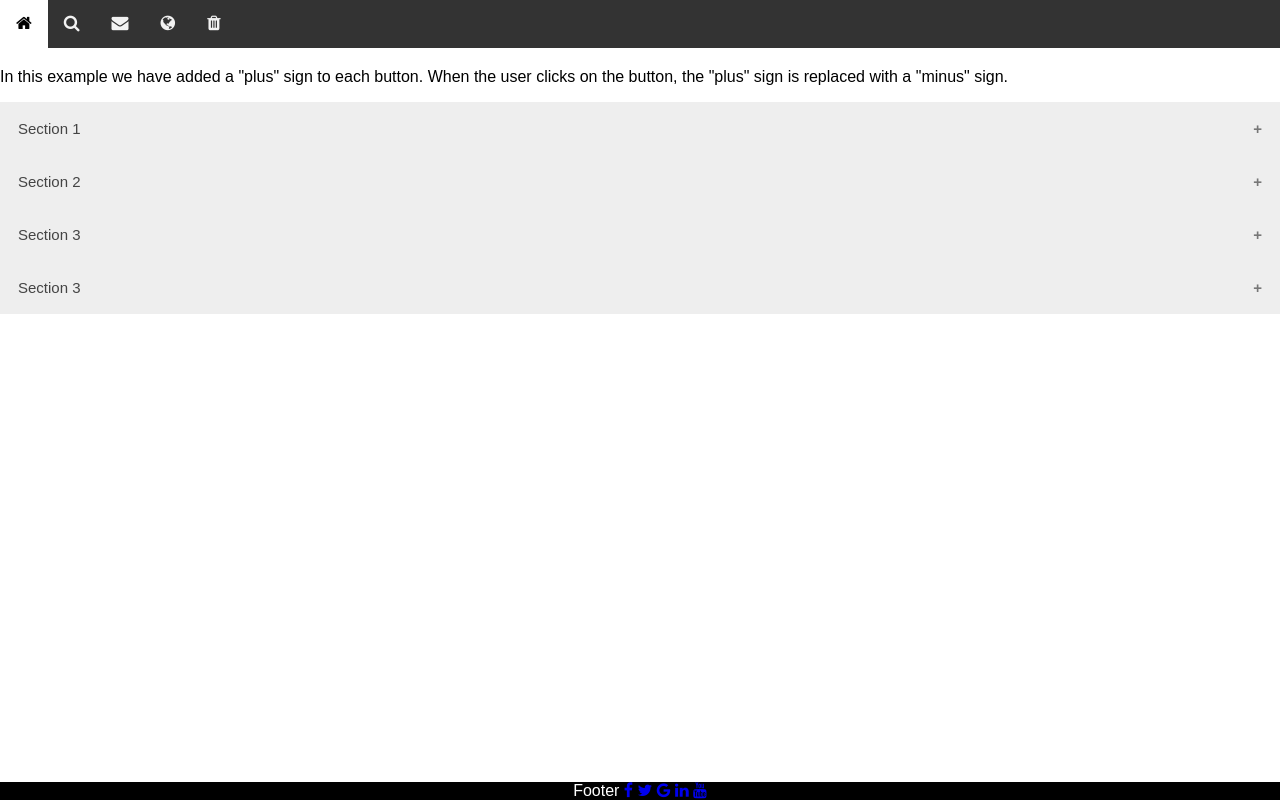
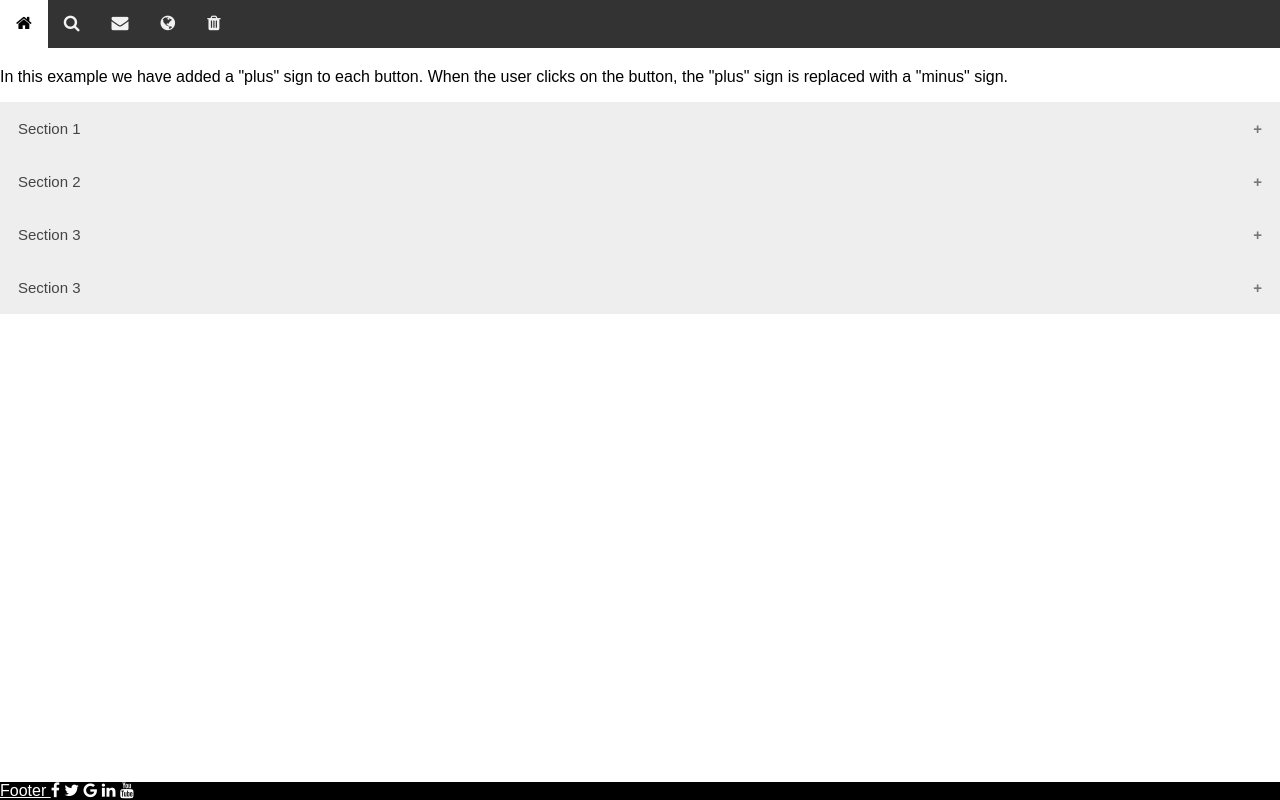
Before and after one commit to Pearcee/landingpage, a plain HTML site: page index.html in a window 1280 px wide. Drawn offline with Linux system fonts and the light colour scheme.

Commit message:
commited at 12/07/2022 14:45:07

```diff
--- a/assets/css/styles.css
+++ b/assets/css/styles.css
@@ -38,7 +38,7 @@ body {margin:0;}
     width: 100%;
     background-color: black;
     color: white;
-    text-align: center;
+    text-align: left;
  }
 
  .accordion {
@@ -77,3 +77,11 @@ body {margin:0;}
     overflow: hidden;
     transition: max-height 0.2s ease-out;
   }
+
+  a {
+    color: white;
+  }
+
+  a:visited {
+    color: green;
+  }
--- a/index.html
+++ b/index.html
@@ -9,14 +9,14 @@
   <meta name="Steve" content="SitePoint">
   <link rel="apple-touch-icon" href="/assets/images/icons-192.png">
   <link rel="stylesheet" href="/assets/css/styles.css">
-  <link rel="shortcut icon" href="/assets/images/favicon.ico">
+  <link rel="shortcut icon" type="image/x-icon" href="/assets/images/favicon.ico">
   <link rel="stylesheet" href="https://cdnjs.cloudflare.com/ajax/libs/font-awesome/4.7.0/css/font-awesome.min.css">
   <title>PSteve</title>
 </head>
 
 <body>
   <div class="navbar">
-    <a aria-label="Name"><i class="fa fa-home"></i></a>
+    <a href="#" aria-label="Name"><i class="fa fa-home"></i></a>
     <a href="#" aria-label="Name"><i class="fa fa-search"></i></a>
     <a href="#" aria-label="Name"><i class="fa fa-envelope"></i></a>
     <a href="#" aria-label="Name"><i class="fa fa-globe"></i></a>
@@ -47,12 +47,12 @@
   </div>
 
   <div class="footer">
-    <a>Footer  </a>
-    <a href="#" class="facebook"><i class="fa fa-facebook"></i></a>
-    <a href="#" class="twitter"><i class="fa fa-twitter"></i></a>
-    <a href="#" class="google"><i class="fa fa-google"></i></a>
-    <a href="#" class="linkedin"><i class="fa fa-linkedin"></i></a>
-    <a href="#" class="youtube"><i class="fa fa-youtube"></i></a>
+    <a href="#" aria-label="Name" >Footer  </a>
+    <a href="#" aria-label="Name" class="facebook"><i class="fa fa-facebook"></i></a>
+    <a href="#" aria-label="Name" class="twitter"><i class="fa fa-twitter"></i></a>
+    <a href="#" aria-label="Name" class="google"><i class="fa fa-google"></i></a>
+    <a href="#" aria-label="Name" class="linkedin"><i class="fa fa-linkedin"></i></a>
+    <a href="#" aria-label="Name" class="youtube"><i class="fa fa-youtube"></i></a>
   </div>
 
   <script src="/assets/js/scripts.js"></script>
```
